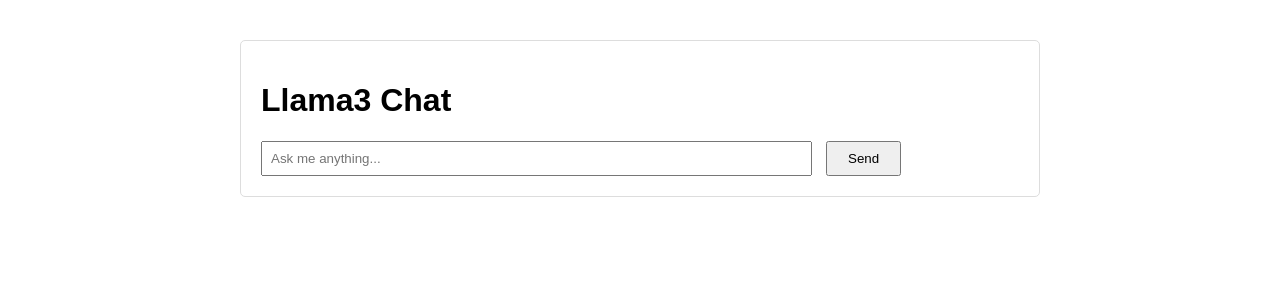
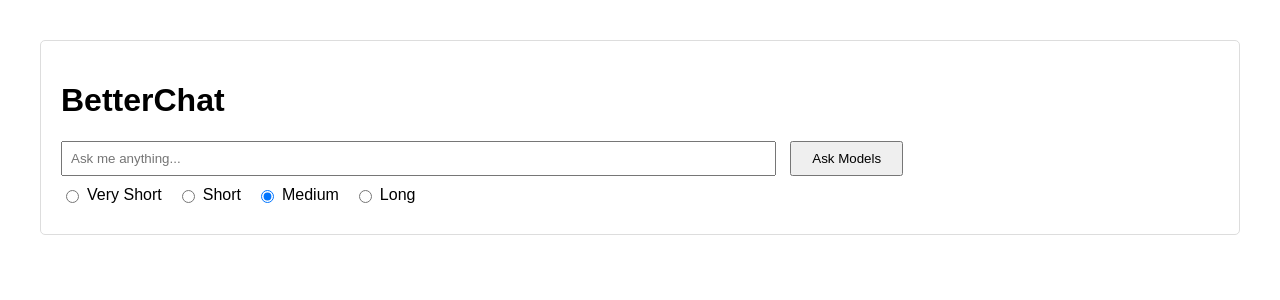
Before and after one commit to vjjustin/chatfight, a Flask app: page / in a window 1280 px wide. Shown: the top 300 px of the page. Run offline with Flask 3, Linux system fonts and the light colour scheme.

Commit message:
Added Multi response. Updated async response handling and UI improvements

```diff
--- a/app.py
+++ b/app.py
@@ -1,46 +1,94 @@
-from flask import Flask, request, render_template
+from flask import Flask, request, render_template, jsonify
+import threading
 from langchain_openai import ChatOpenAI
 from dotenv import load_dotenv
-import os
+import os, re
 import markdown
+from bs4 import BeautifulSoup
 
-# Initialize Flask app
 app = Flask(__name__)
-
-# Load environment variables
 load_dotenv()
 
-# Initialize Groq/Llama3 model
-try:
-    llm = ChatOpenAI(
-        model_name="llama3-70b-8192",
-        openai_api_base="https://api.groq.com/openai/v1",
-        openai_api_key=os.getenv("GROQ_API_KEY"),
-        temperature=0.7,
-        max_tokens=1024
-    )
-    print("LLM initialized successfully!")
-except Exception as e:
-    print(f"Initialization error: {e}")
-    llm = None  # Ensure we have a fallback
 
-@app.route('/', methods=['GET', 'POST'])
+def get_response(model_name, query, max_tokens):
+    try:
+        # Initialize fresh model on each request
+        model = ChatOpenAI(
+            model_name=model_name,
+            openai_api_base="https://api.groq.com/openai/v1",
+            openai_api_key=os.getenv("GROQ_API_KEY"),
+            temperature=0.7,
+            max_tokens=512,  # Set during initialization
+            max_completion_tokens=512
+        )
+        response = model.invoke(query).content
+        return markdown.markdown(response)
+    except Exception as e:
+        return f"Error: {str(e)}"
+
+
+def extract_and_fix_think_content(response_str):
+    try:
+        parts = response_str.split("</think>", 1)  # Split at first </think>
+
+        if len(parts) >= 2:
+            think_content = parts[0].split("<think>", 1)[-1].strip()  # Extract inside <think>
+            answer_content = parts[1].strip()  # Everything after </think>
+
+            # Ensure <p> tags are balanced
+            if not think_content.startswith("<p>"):
+                think_content = "<p>" + think_content
+            if not think_content.endswith("</p>"):
+                think_content += "</p>"
+
+            # Wrap in <think> tags
+            fixed_think_content = f"<think>{think_content}</think>"
+            print("fixed_think_content:", fixed_think_content)
+
+            # Combine with answer
+            final_response = fixed_think_content + "\n" + answer_content
+        else:
+            final_response = response_str
+
+        return final_response
+
+    except Exception as e:
+        return f"Error processing response: {str(e)}"
+
+
+@app.route('/', methods=['GET'])
 def home():
-    response = None
-    if request.method == 'POST' and llm:
-        query = request.form['query']
-        try:
-            # Get the raw response
-            raw_response = llm.invoke(query).content
+    # Render the initial page
+    return render_template('index.html', selected_length='medium')
 
-            # Convert Markdown to HTML and preserve line breaks
-            formatted_response = markdown.markdown(raw_response)
 
-        except Exception as e:
-            formatted_response = f"Error: {str(e)}"
+@app.route('/submit', methods=['POST'])
+def submit():
+    # Handle form submission via AJAX
+    data = request.json
+    query = data['query']
+    length = data['length']
 
-    return render_template('index.html',
-                         response=formatted_response if 'formatted_response' in locals() else None)
+    # Map length selection to token count
+    token_mapping = {
+        'vshort': 128,
+        'short': 256,
+        'medium': 512,
+        'long': 1024
+    }
+    max_tokens = token_mapping.get(length, 512)
+
+    strict_query = f"{query}. {max_tokens} words maximum."
+
+    llama_response = get_response("llama-3.3-70b-versatile", strict_query, max_tokens)
+    deepseek_response = get_response("deepseek-r1-distill-llama-70b", strict_query, max_tokens)
+    deepseek_response = extract_and_fix_think_content(deepseek_response)
+
+    return jsonify({
+        'llama_response': llama_response,
+        'deepseek_response': deepseek_response
+    })
+
 
 if __name__ == '__main__':
     app.run(host='0.0.0.0', port=5000, debug=True)
--- a/templates/index.html
+++ b/templates/index.html
@@ -1,46 +1,173 @@
 <!DOCTYPE html>
 <html>
 <head>
-    <title>Llama3 Chat</title>
+    <title>AllChat</title>
     <style>
-        body { font-family: Arial, sans-serif; max-width: 800px; margin: 20px auto; padding: 20px; }
+        body { font-family: Arial, sans-serif; max-width: 1200px; margin: 20px auto; padding: 20px; }
         .container { border: 1px solid #ddd; padding: 20px; border-radius: 5px; }
-        input[type="text"] { width: 70%; padding: 8px; margin-right: 10px; }
+        input[type="text"] { width: 60%; padding: 8px; margin-right: 10px; }
         button { padding: 8px 20px; }
-        .response {
+        .length-select {
+            margin: 10px 0;
+            display: flex;
+            gap: 15px;
+        }
+        .length-select label {
+            display: flex;
+            align-items: center;
+            gap: 5px;
+        }
+        .response-container {
+            display: flex;
+            gap: 20px;
+            margin-top: 20px;
+        }
+        .model-response {
+            flex: 1;
             background: #f5f5f5;
+            padding: 15px;
             border-radius: 5px;
         }
-		.response p {
-			line-height: 1.2;
-		}
-        /* Add Markdown-style formatting */
-        .response h1, .response h2, .response h3 { color: #333; }
-        .response code { background: #eee; padding: 2px 5px; border-radius: 3px; }
-        .response pre {
+        .model-response h3 { margin-top: 0; color: #2c3e50; }
+        .response-content { line-height: 1.5; }
+        /* Markdown styling */
+        .response-content h1, .response-content h2, .response-content h3 { color: #333; }
+        .response-content code { background: #eee; padding: 2px 5px; border-radius: 3px; }
+        .response-content pre {
             background: #1e1e1e;
             color: #d4d4d4;
-            padding: 5px;
+            padding: 10px;
             border-radius: 5px;
             overflow-x: auto;
         }
-        .response ul, .response ol { padding-left: 20px; }
+
+		.response-content think {
+			display: block;
+			color: #666;
+			font-size: 0.9em;
+			border-left: 3px solid #ccc;
+			padding-left: 15px;
+			margin: 10px 0;
+		}
+
+		.response-content think::before {
+			content: "Thinking...";
+			display: block;
+			font-weight: bold;
+			font-size: 0.8em;
+			color: #888;
+			margin-bottom: 5px;
+		}
+		.response-content think p {
+			color: #666;
+			font-size: 0.9em;
+			margin: 8px 0;
+		}
+
+		#progress-bar {
+            display: none;
+            width: 100%;
+            height: 5px;
+            background: #ddd;
+            position: relative;
+            margin-top: 10px;
+            border-radius: 5px;
+            overflow: hidden;
+        }
+        #progress-bar::after {
+            content: "";
+            width: 50%;
+            height: 100%;
+            background: #3498db;
+            position: absolute;
+            left: 0;
+            animation: loading 1.5s infinite;
+        }
+        @keyframes loading {
+            0% { left: 0; }
+            50% { left: 50%; }
+            100% { left: 100%; }
+        }
     </style>
 </head>
 <body>
     <div class="container">
-        <h1>Llama3 Chat</h1>
-        <form method="POST">
-            <input type="text" name="query" placeholder="Ask me anything..." required>
-            <button type="submit">Send</button>
-        </form>
+        <h1>BetterChat</h1>
+        <form id="chat-form">
+			<input type="text" name="query" placeholder="Ask me anything..." required>
+			<button type="submit">Ask Models</button>
 
-        {% if response %}
-        <div class="response">
-            <!-- Use safe filter to render HTML -->
-            {{ response|safe }}
+			<div class="length-select">
+				<label>
+					<input type="radio" name="length" value="vshort">
+					Very Short
+				</label>
+				<label>
+					<input type="radio" name="length" value="short">
+					Short
+				</label>
+				<label>
+					<input type="radio" name="length" value="medium" checked>
+					Medium
+				</label>
+				<label>
+					<input type="radio" name="length" value="long">
+					Long
+				</label>
+			</div>
+			<div id="progress-bar"></div>
+		</form>
+
+        <div class="response-container" id="response-container" style="display: none;">
+            <div class="model-response">
+                <h3>Llama 3.3-70b</h3>
+                <div class="response-content" id="llama-response"></div>
+            </div>
+            <div class="model-response">
+                <h3>DeepSeek R1</h3>
+                <div class="response-content" id="deepseek-response"></div>
+            </div>
         </div>
-        {% endif %}
     </div>
+
+    <script>
+        document.getElementById('chat-form').addEventListener('submit', function(event) {
+            event.preventDefault();
+
+            // Show the progress bar
+            document.getElementById('progress-bar').style.display = 'block';
+
+            const formData = new FormData(this);
+            const data = {
+                query: formData.get('query'),
+                length: formData.get('length')
+            };
+
+            fetch('/submit', {
+                method: 'POST',
+                headers: {
+                    'Content-Type': 'application/json',
+                },
+                body: JSON.stringify(data),
+            })
+            .then(response => response.json())
+            .then(data => {
+                // Update the response containers
+                document.getElementById('llama-response').innerHTML = data.llama_response;
+                document.getElementById('deepseek-response').innerHTML = data.deepseek_response;
+
+                // Show the response container
+                document.getElementById('response-container').style.display = 'flex';
+
+                // Hide the progress bar
+                document.getElementById('progress-bar').style.display = 'none';
+            })
+            .catch((error) => {
+                console.error('Error:', error);
+                // Hide the progress bar
+                document.getElementById('progress-bar').style.display = 'none';
+            });
+        });
+    </script>
 </body>
 </html>
```
